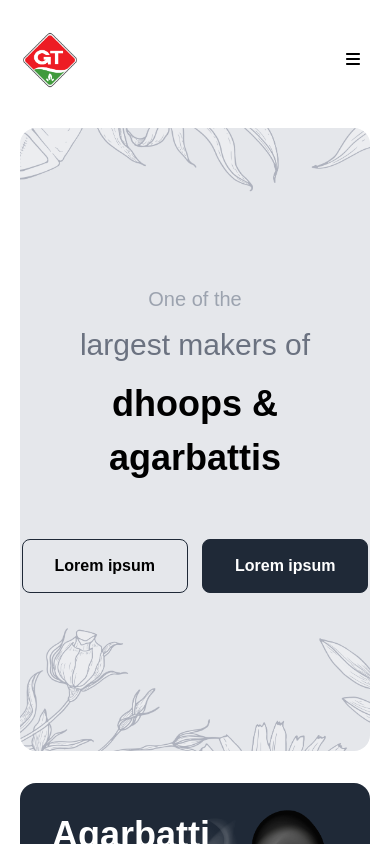
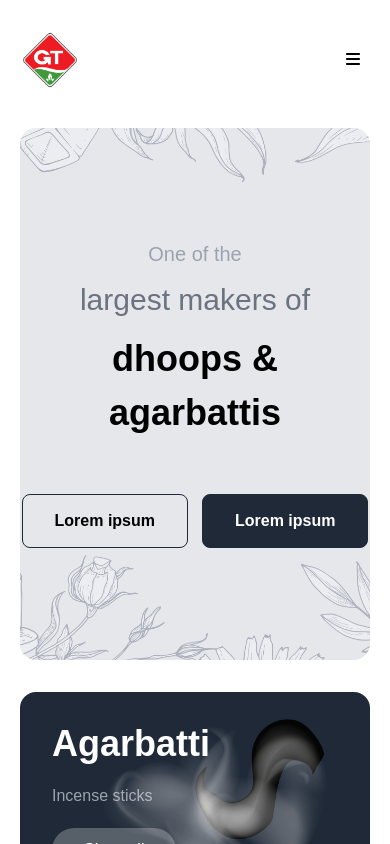
Before and after one commit to bhargawananbhuyan/project-gt, a Next.js app: page / in a window 390 px wide. Shown: the top 844 px of the page. Built offline with nearby package versions, Linux system fonts and the light colour scheme; a web font is replaced by a local one.

Commit message:
responsive fixes

```diff
--- a/styles/globals.scss
+++ b/styles/globals.scss
@@ -34,10 +34,10 @@ body {
 
 	@apply grid gap-8;
 	grid-template-columns: repeat(auto-fill, 1fr);
-	grid-auto-rows: 35vh;
+	grid-auto-rows: 250px;
 
 	@screen md {
-		grid-auto-rows: 250px;
+		grid-auto-rows: 35vh;
 	}
 
 	.banner_card {
```
